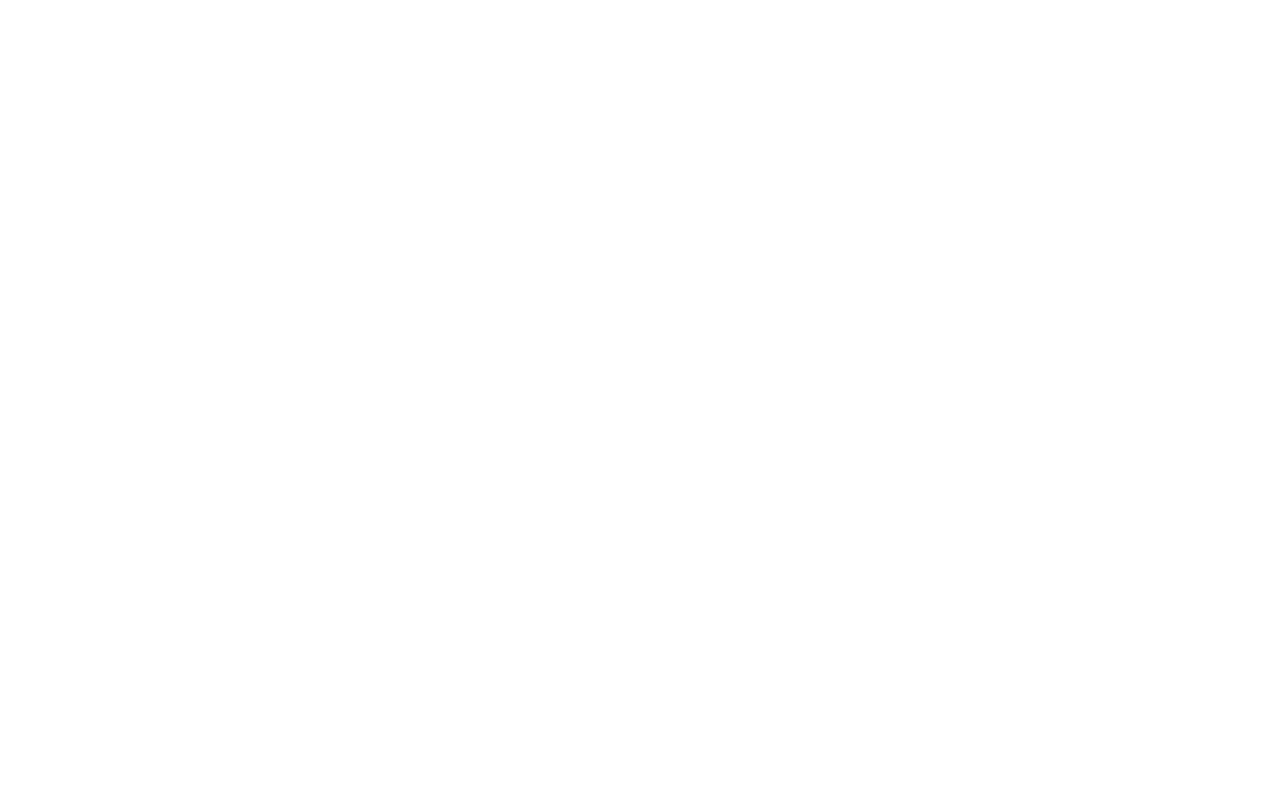
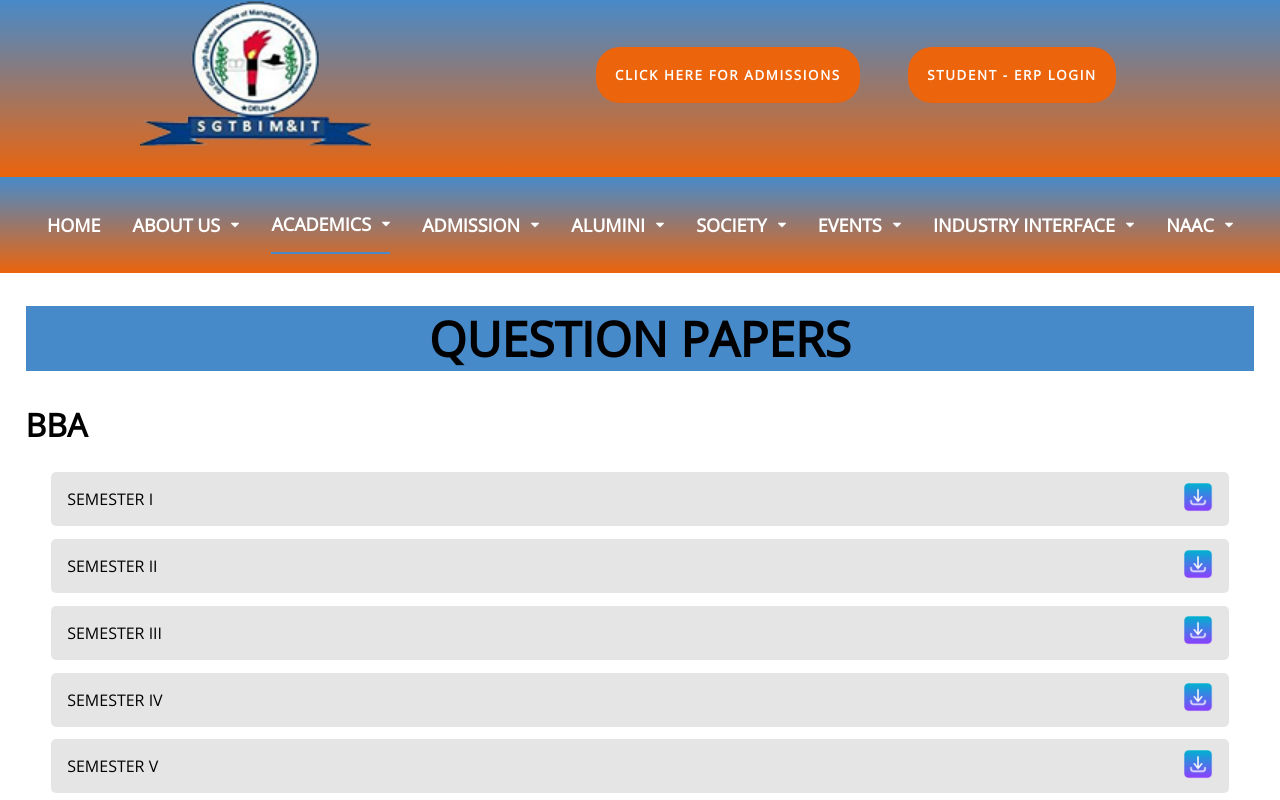
Before and after one commit to MayankTripathi033/SGTBIMIT-, a React (Create React App) app: page /academics/prev-year-papers in a window 1280 px wide. Before the commit this address had no page. Shown: the top 800 px of the page. Built offline with nearby package versions, Linux system fonts and the light colour scheme; a web font is replaced by a local one.

Commit message:
question paper page

```diff
--- /dev/null
+++ b/src/Academics/Questionpaper/questionpaper.css
@@ -0,0 +1,29 @@
+.sem{
+    display: flex;
+    align-items: center;
+    justify-content: space-between;
+    margin: min(1rem, 1vw) min(2rem,2vw);
+    background-color: rgba(0,0,0,0.1);
+    padding-inline: 1rem;
+    border-radius: 5px;
+}
+.sem img{
+    height: 30px;
+    width: 30px;
+}
+
+.quespapers{
+    margin: min(2rem, 2vw) min(2rem,2vw);
+}
+.quespapers h1{
+    font-size: min(3rem,6vw);
+    text-align: center;
+    background-color:#478ac9;
+
+}
+.quespapers h2{
+font-size: min(2rem,4vw);
+}
+.quespapers p{
+    font-size: min(1rem,2vw);
+}
--- a/src/App.js
+++ b/src/App.js
@@ -35,6 +35,7 @@
 import Bcom from './Academics/Courses/Bcom'
 import Testimonial_Update from './Pages/Testimonials/Testimonial_Update/Testimonial_Update.jsx'
 import Society_Update from './Pages/Society/Society_Update/Society_Update.jsx'
+import Questionpaper from './Academics/Questionpaper/Questionpaper'
 function App() {
   AOS.init({
     startEvent: 'load'
@@ -75,6 +76,7 @@
         <Route path='academics/courses/bbab&i' element={<BbaBI />}/>
         <Route path='academics/courses/bca' element={<Bca />}/>
         <Route path='academics/courses/bcom' element={<Bcom />}/>
+        <Route path='academics/prev-year-papers' element={<Questionpaper />}/>
         </Routes>
     </Router>
   );
```
Also changed, not shown: src/images/download.png (added).
